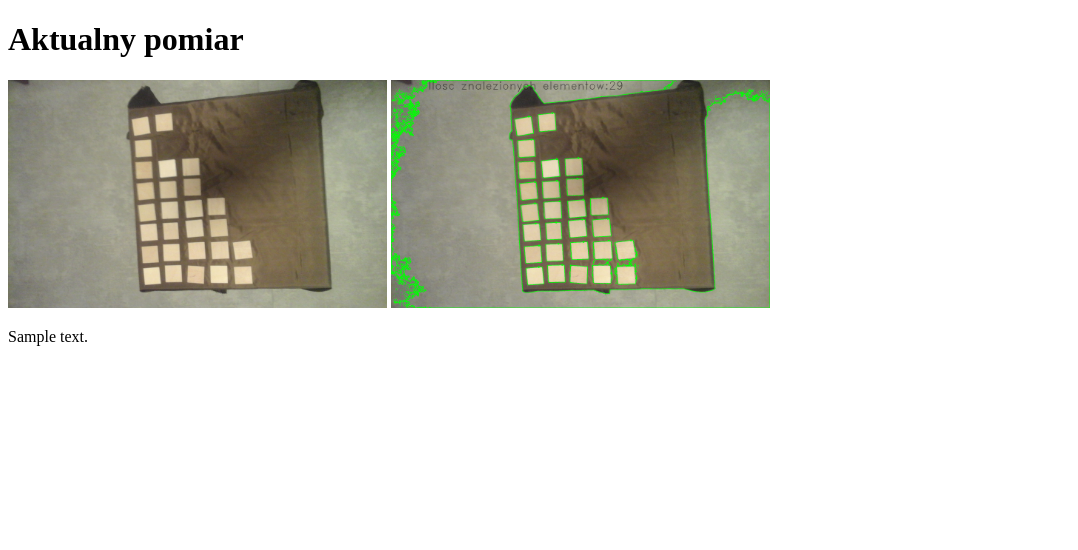
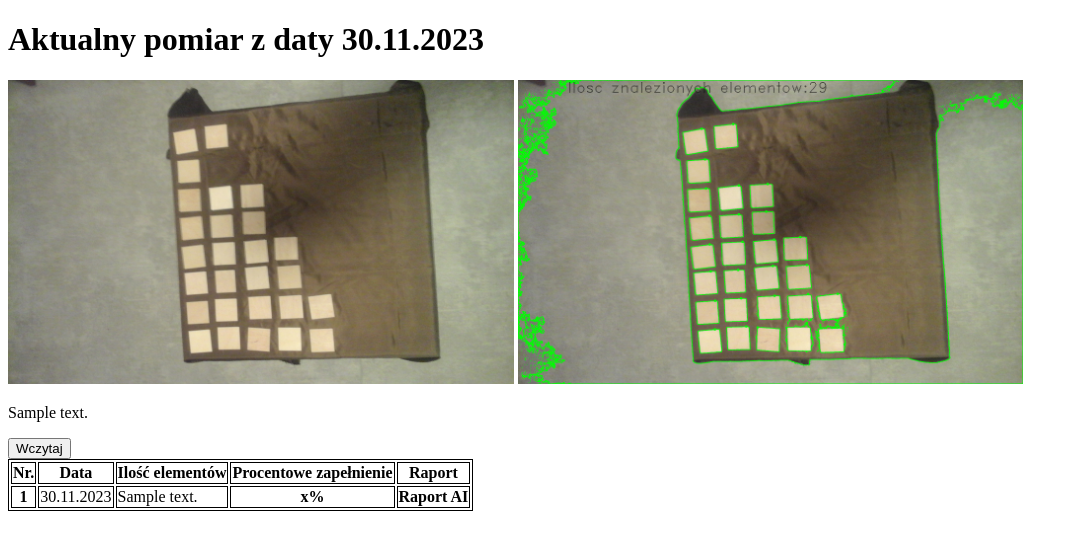
Before and after one commit to bartlomiej-bracik/Smart-warehouse-space-control, a Flask app: template server_app/werehouse_ai_manager/templates/index.html in a window 1280 px wide. Shown: the top 550 px of the page, without its empty margins (0-1078 px from the left). Run offline with Flask 3, Linux system fonts and the light colour scheme; the template is opened without the code that fills it: most values are stand-ins (such as "Sample title", 1, 10 or a date in 2020).

Commit message:
Change of webpage view

```diff
--- a/server_app/werehouse_ai_manager/templates/index.html
+++ b/server_app/werehouse_ai_manager/templates/index.html
@@ -2,6 +2,13 @@
 <html lang="en">
 <head>
     <style>
+
+        table, th, td {
+          border: 1px solid;
+        }
+
+
+
 
     </style>
 
@@ -10,10 +17,29 @@
     <title>Smart werehoust</title>
 </head>
 <body>
-    <h1>Aktualny pomiar</h1>
-     <img src="{{ url_for('static', filename='img/img1.jpg') }}" alt="Obraz" width="30%" >
-    <img src="{{ url_for('static', filename='img/img1_con.jpg') }}" alt="Obraz" width="30%" >
+    <h1>Aktualny pomiar z daty 30.11.2023</h1>
+     <img src="{{ url_for('static', filename='img/img1.jpg') }}" alt="Obraz" width="40%" >
+    <img src="{{ url_for('static', filename='img/img1_con.jpg') }}" alt="Obraz" width="40%" >
     <p>{{ additional_text }}</p>
+
+
+    <button id="">Wczytaj</button>
+
+    <table id="raport_data_table">
+   <thead>
+      <tr>
+         <th>Nr.</th> <th>Data</th> <th>Ilość elementów</th> <th>Procentowe zapełnienie</th> <th>Raport</th>
+      </tr>
+   </thead>
+   <tbody>
+      <tr>
+         <th>1</th> <td>30.11.2023</td> <td>{{ additional_text }}</td> <th>x%</th> <th> Raport AI</th>
+      </tr>
+
+
+      </tr>
+   </tbody>
+</table>
 </body>
 </body>
 </html>
```
Also changed, not shown: server_app/werehouse_ai_manager/image_analyzer.py (+4 -9 lines).
